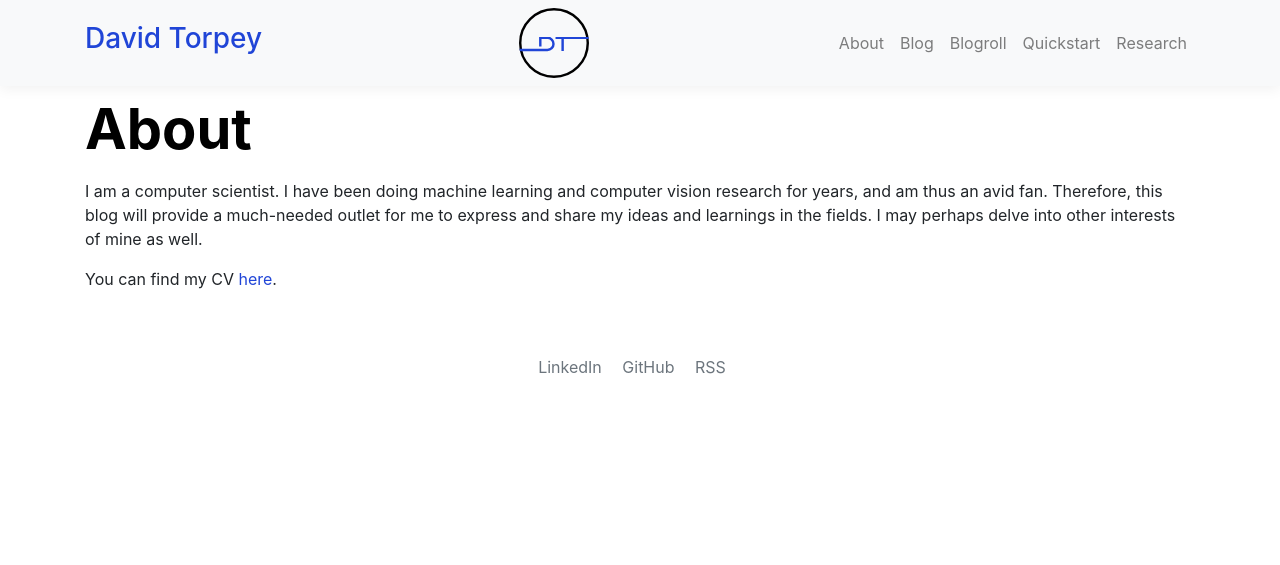
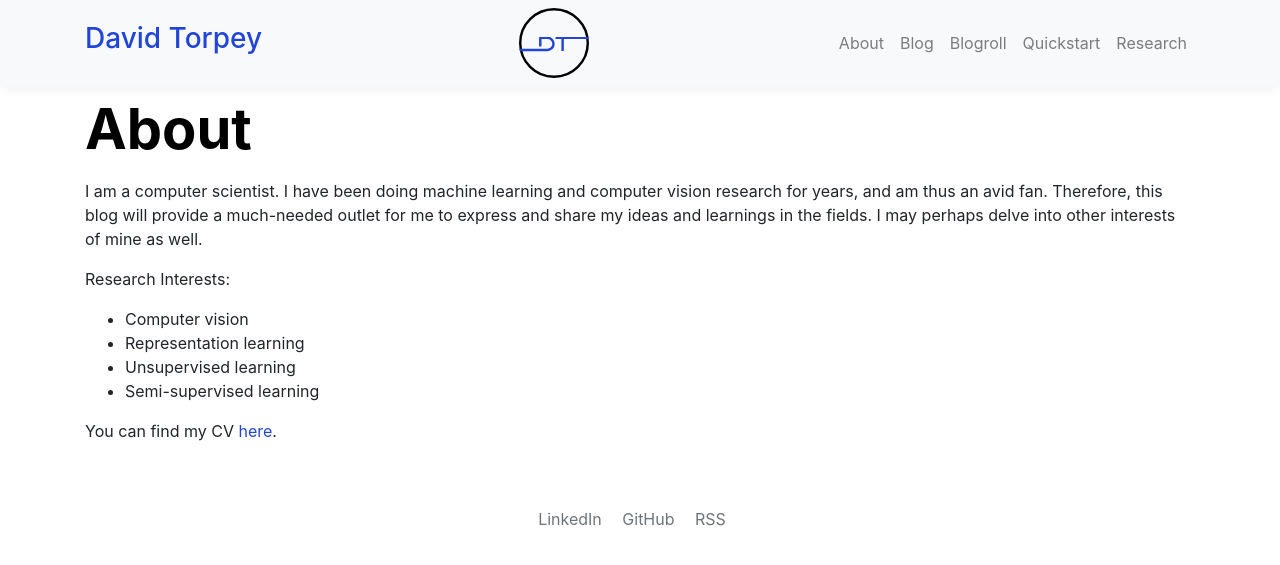
Before and after one commit to DavidTorpey/davidtorpey.github.io, a Jekyll site: the page built from about.md, in a window 1280 px wide. Shown: the top 565 px of the page. Built offline with Jekyll 4.4.1, drawn with Linux system fonts in a browser that asks for light colours; nearby versions of some CDN libraries.

Commit message:
Research

```diff
--- a/about.md
+++ b/about.md
@@ -4,7 +4,13 @@ title: About
 permalink: /about/
 ---
 
-I am a computer scientist. I have been doing machine learning and computer vision research for years, and am thus
-an avid fan. Therefore, this blog will provide a much-needed outlet for me to express and share my ideas and learnings in the fields. I may perhaps delve into other interests of mine as well.
+I am a computer scientist. I have been doing machine learning and computer vision research for years, and am thus an avid fan. Therefore, this blog will provide a much-needed outlet for me to express and share my ideas and learnings in the fields. I may perhaps delve into other interests of mine as well.
+
+Research Interests:
+
+- Computer vision
+- Representation learning
+- Unsupervised learning
+- Semi-supervised learning
 
 You can find my CV [here](https://docs.google.com/document/d/12jrumn2vpa4EEagT-buqYR-wsSQfwfhCsuStnbJtgwA/edit?usp=sharing).
```
